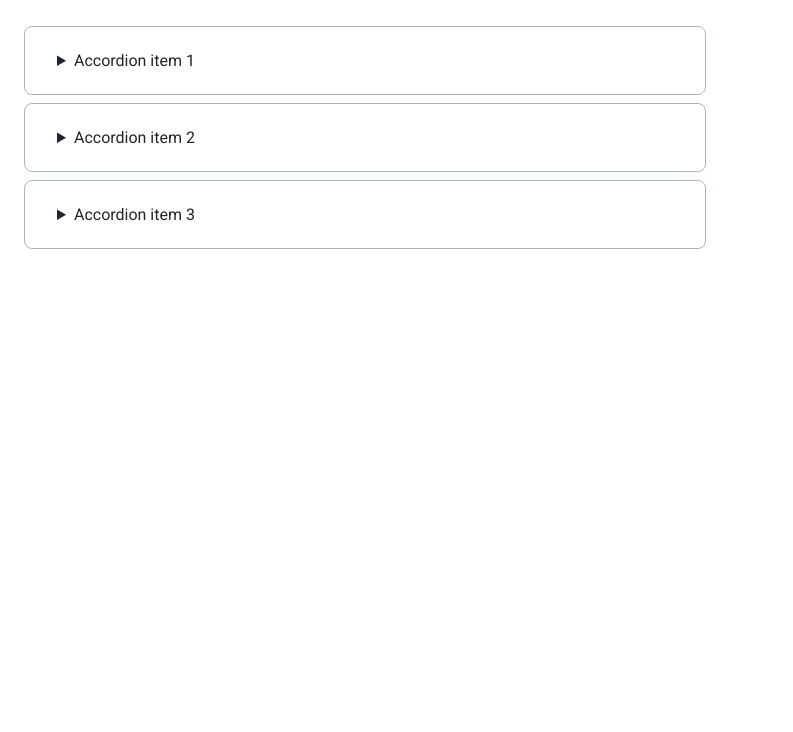
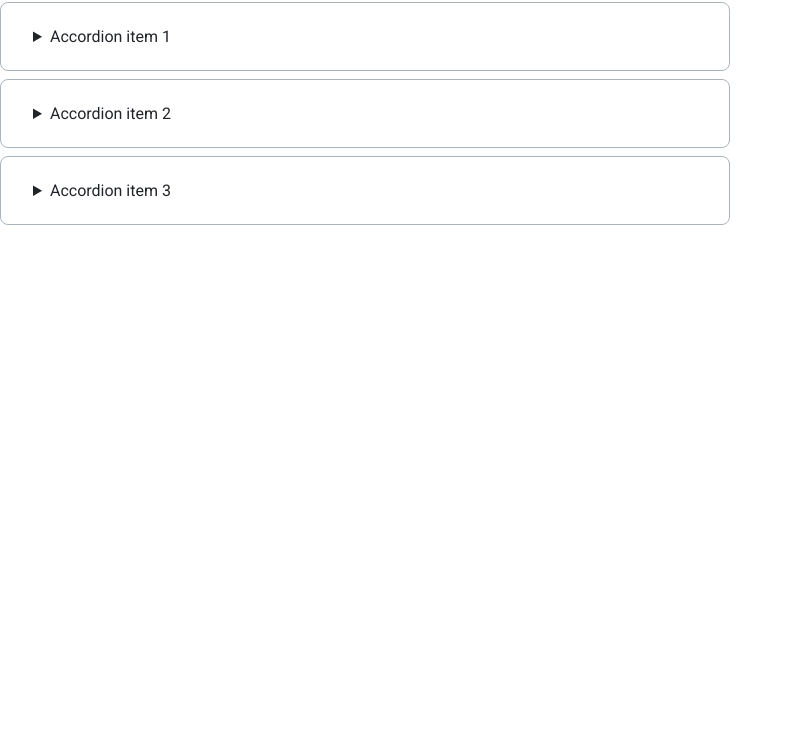
Before and after one commit to js-tasks-ru/htmlcss-20240216_7738000, a website: page 03-lection1/02-accordion/index.html in a window 1280 px wide. Shown: the part 68-800 px from the top of the page, without its empty margins (0-793 px from the left). Drawn offline with Linux system fonts and the light colour scheme.

Commit message:
Скорректированы паддинги и структура

```diff
--- a/03-lection1/02-accordion/accordion.css
+++ b/03-lection1/02-accordion/accordion.css
@@ -1,29 +1,38 @@
 /* Стилизация аккордеона */
 .accordion {
+    width: 730px;
+}
+
+.accordion__item {
     font-family: Inter;
-    font-size: 1em;
+    font-size: 16px;
     font-weight: 400;
     border: 1px solid var(--grey-3);
     border-radius: 8px;
-    padding: 1.5em 2em 0 2em;
+    padding: 24px 32px 0 32px;
     cursor: pointer;
-    margin-bottom: 0.5em;
+    margin-bottom: 8px;
+}
+
+.accordion__item:last-child {
+    margin-bottom: 0;
 }
 
 .accordion__title {
     color: var(--black);
-    padding-bottom: 1.5em;
+    padding-bottom: 24px;
 }
 
 .accordion__title [open] {
-    margin-bottom: 1.5em;
+    margin-bottom: 24px;
 }
 
 .accordion__content {
-    padding-bottom: 1.5em;
-    line-height: 1.5em;
+    padding-bottom: 24px;
+    line-height: 24px;
     color: var(--grey-4);
 }
+
 
 .accordion__title::-webkit-details-marker {
     /* нестандартный псевдоэлемент Google Chrome */
--- a/03-lection1/02-accordion/index.html
+++ b/03-lection1/02-accordion/index.html
@@ -9,10 +9,10 @@
 </head>
 
 <body>
-    <div style="width: 730px; padding: 1.5em;">
+    <div class="accordion">
         <h1 style="margin-bottom: 1em;">Accordion
         </h1>
-        <details class="accordion">
+        <details class="accordion__item">
             <summary class="accordion__title">
                 Accordion item 1
             </summary>
@@ -21,7 +21,7 @@
                 enim velit mollit. Exercitation veniam consequat sunt nostrud amet.
             </p>
         </details>
-        <details class="accordion">
+        <details class="accordion__item">
             <summary class="accordion__title">
                 Accordion item 2
             </summary>
@@ -30,7 +30,7 @@
                 enim velit mollit. Exercitation veniam consequat sunt nostrud amet.
             </p>
         </details>
-        <details class="accordion">
+        <details class="accordion__item">
             <summary class="accordion__title">
                 Accordion item 3
             </summary>
```
